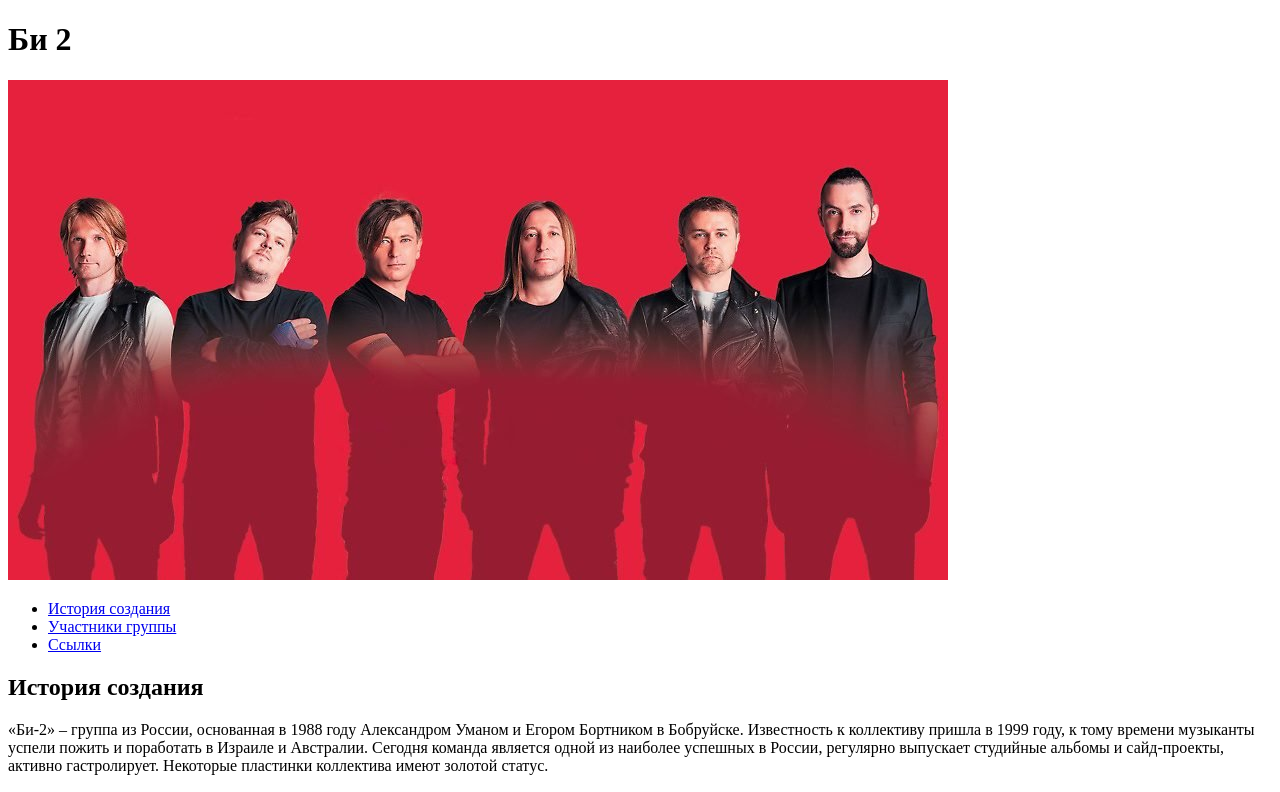
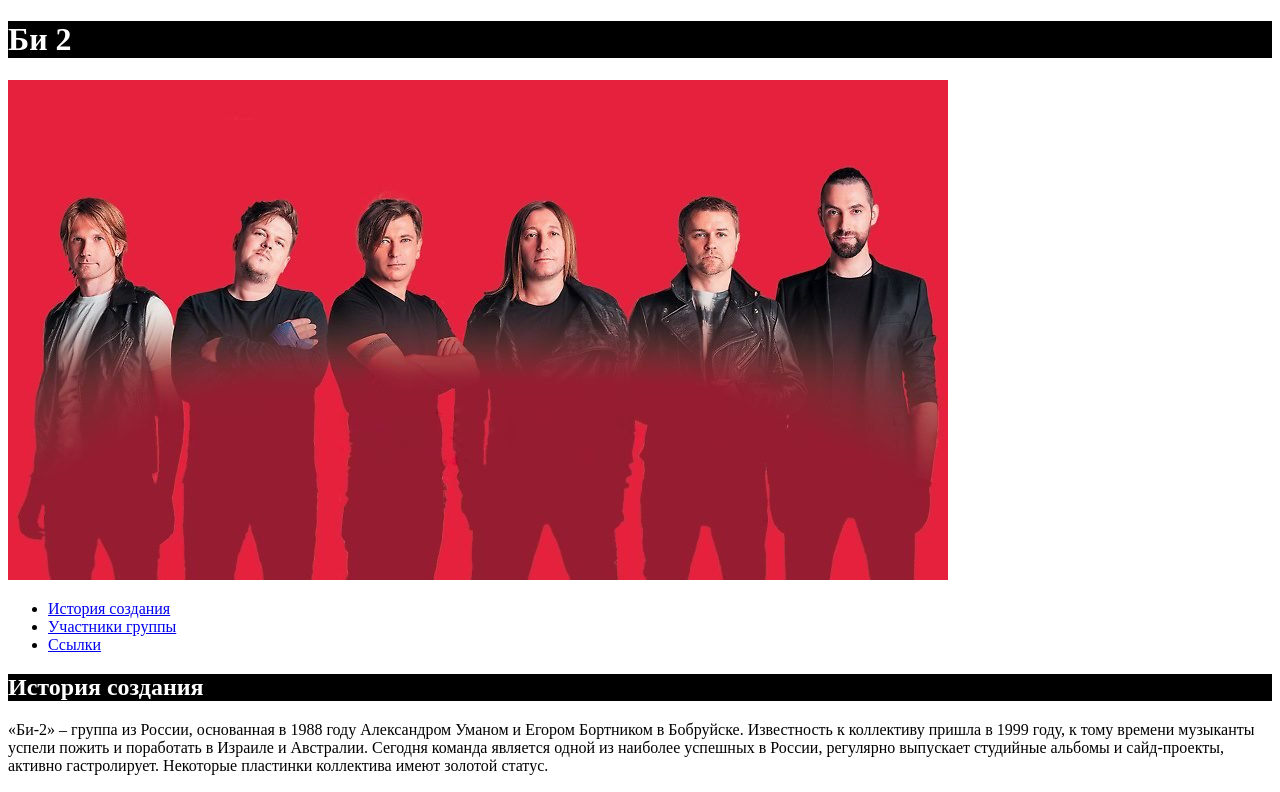
Before and after one commit to yekatrubtzova/WebDev, a plain HTML site: page Bi2/index.html in a window 1280 px wide. Shown: the top 792 px of the page. Drawn offline with Linux system fonts and the light colour scheme.

Commit message:
boilerplate.Bi2

```diff
--- a/Bi2/css/style.css
+++ b/Bi2/css/style.css
@@ -0,0 +1,12 @@
+h1 {
+	background: black;
+}
+h1 {
+	color: white;
+}
+h2 {
+	background: black;
+}
+h2 {
+	color: white;
+}
--- a/Bi2/index.html
+++ b/Bi2/index.html
@@ -5,6 +5,7 @@
 	<meta charset="utf-8">
 	<meta description=Bi_2">
 	<meta keywords="Bi_2">
+	<link rel="stylesheet" href="css/style.css">
 </head>
 <body>
 	<div class="page">
```
